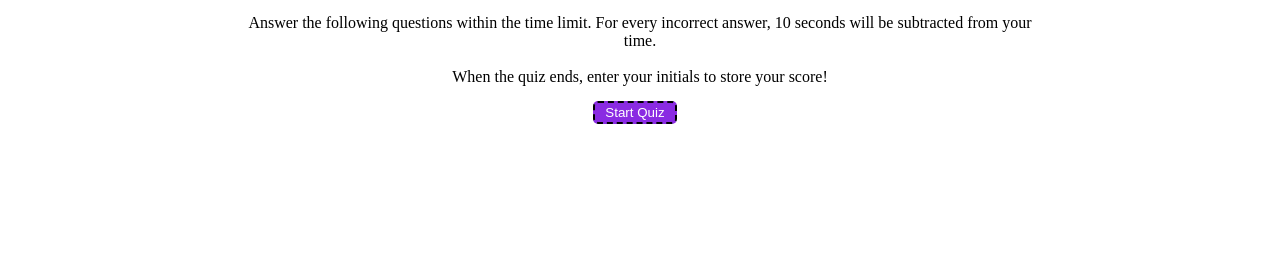
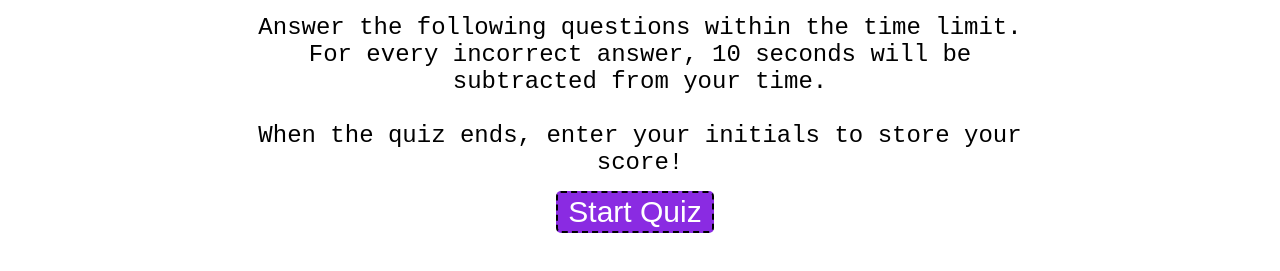
Before and after one commit to cwill2021/code-quiz, a plain HTML site: page index.html in a window 1280 px wide. Shown: the part 61-332 px from the top of the page. Drawn offline with Linux system fonts and the light colour scheme.

Commit message:
updated button font size for improved readability

```diff
--- a/assets/style.css
+++ b/assets/style.css
@@ -14,6 +14,8 @@ body {
 
 p {
     margin: 15px 0;
+    font-family: 'Courier New', Courier, monospace;
+    font-size: 24px;
 }
 
 button {
@@ -23,6 +25,7 @@ button {
     border-radius: 5px;
     padding: 2px 10px;
     margin-right: 10px;
+    font-size: 30px;
 }
 
 button:hover {
```
